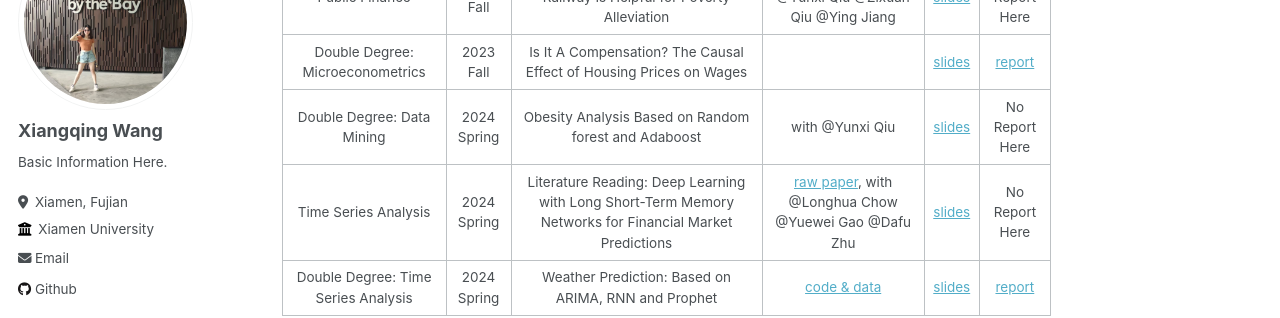
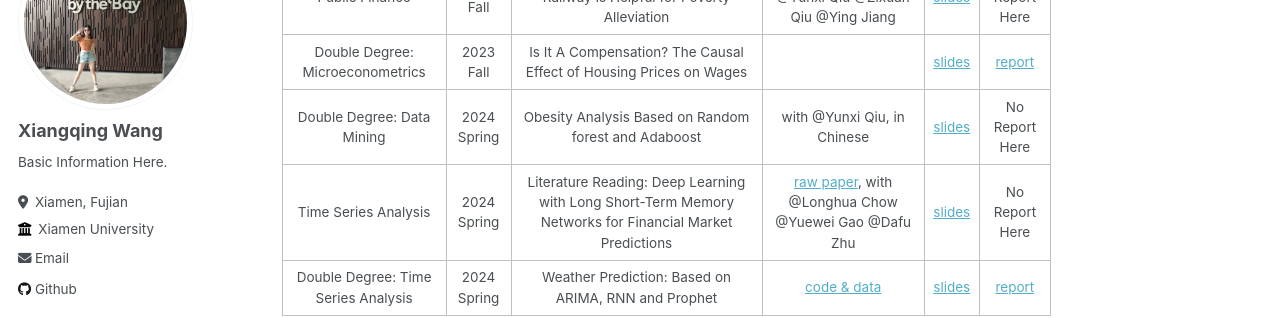
Before and after one commit to leahxqing/leahxqing.github.io, a Jekyll site: the page built from _talks/course_pre_xmu.md, in a window 1280 px wide and 900 px high, scrolled down 413 px. Shown: the part 151-469 px from the top of the window. Built offline with Jekyll 4.4.1, drawn with Linux system fonts in a browser that asks for light colours.

Commit message:
Update course_pre_xmu.md

```diff
--- a/_talks/course_pre_xmu.md
+++ b/_talks/course_pre_xmu.md
@@ -18,6 +18,6 @@ Some of them may look very simple and callow, but I do think it's worth recordin
 |      Game Theory      | 2023 Fall   | Cyber Violence                                                                                     | with @Yiting Chen @Shiyu Zhang | [slides](http://leahxqing.github.io/talks/coursefiles/Game_Theory.pdf) |  No Report Here |
 |   Public Finance      | 2023 Fall   | Opposing Opinion of High-Speed Railway Is Helpful for Poverty Alleviation                          | with @Rongqian Zhang @Yunxi Qiu @Zixuan Qiu @Ying Jiang | [slides](http://leahxqing.github.io/talks/coursefiles/PublicFinance.pdf) |  No Report Here |
 | Double Degree: Microeconometrics | 2023 Fall |  Is It A Compensation? The Causal Effect of Housing Prices on Wages                       |                                 | [slides](http://leahxqing.github.io/talks/coursefiles/MicroEconoMetrics_Slides.pdf) | [report](http://leahxqing.github.io/talks/coursefiles/MicroEconoMetrics_Report.pdf) |
-| Double Degree: Data Mining | 2024 Spring | Obesity Analysis Based on Random forest and Adaboost                                          | with @Yunxi Qiu                  | [slides](http://leahxqing.github.io/talks/coursefiles/DataMining.pdf) |  No Report Here |
+| Double Degree: Data Mining | 2024 Spring | Obesity Analysis Based on Random forest and Adaboost                                          | with @Yunxi Qiu, in Chinese                  | [slides](http://leahxqing.github.io/talks/coursefiles/DataMining.pdf) |  No Report Here |
 |  Time Series Analysis | 2024 Spring |  Literature Reading: Deep Learning with Long Short-Term Memory Networks for Financial Market Predictions  | [raw paper](https://www.sciencedirect.com/science/article/pii/S0377221717310652?via%3Dihub), with @Longhua Chow @Yuewei Gao @Dafu Zhu | [slides](http://leahxqing.github.io/talks/coursefiles/TSA.pdf) | No Report Here |
 | Double Degree: Time Series Analysis | 2024 Spring | Weather Prediction: Based on ARIMA, RNN and Prophet | [code & data](https://github.com/leahxqing/leahxqing.github.io/tree/master/_talks/coursefiles/DD_TSA_materials)  |  [slides](http://leahxqing.github.io/talks/coursefiles/DD_TSA_slides.pdf) |  [report](http://leahxqing.github.io/talks/coursefiles/DD_TSA_report.pdf) |
```
